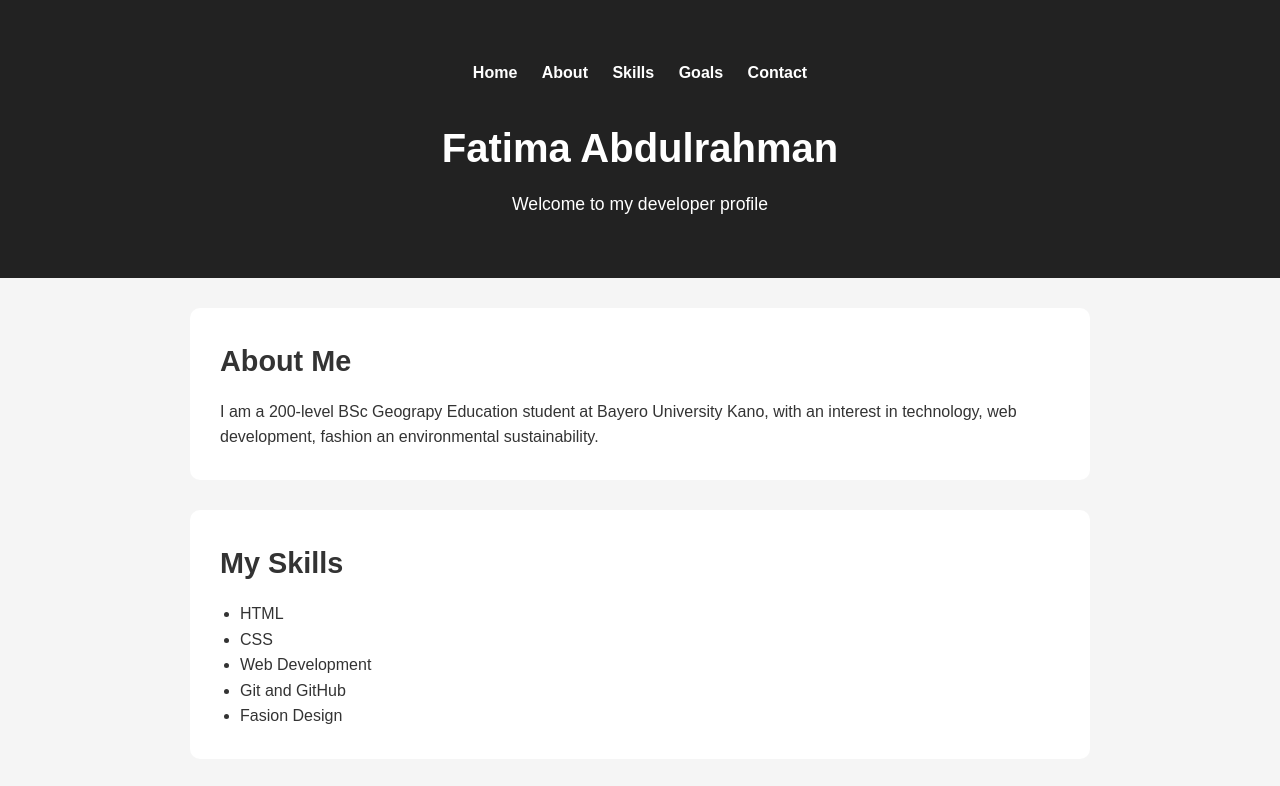
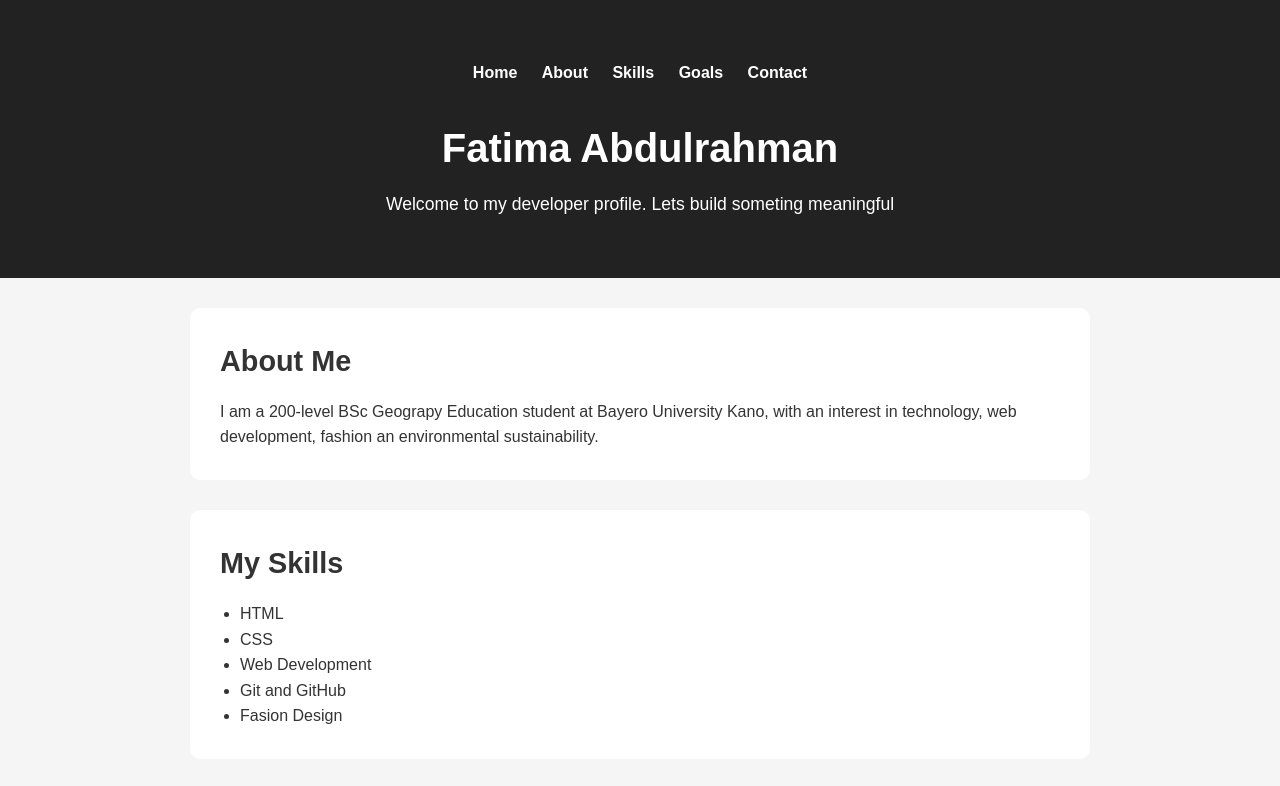
Before and after one commit to Zouhra06/Averon--Academy, a plain HTML site: page week-02/index.html in a window 1280 px wide. Shown: the top 786 px of the page. Drawn offline with Linux system fonts and the light colour scheme.

Commit message:
Add portfolio content

```diff
--- a/week-02/index.html
+++ b/week-02/index.html
@@ -15,7 +15,7 @@
 <a href="#contact">Contact</a>
 </nav>
 <h1>Fatima Abdulrahman</h1>
-<p>Welcome to my developer profile</p>
+<p>Welcome to my developer profile. Lets build someting meaningful</p>
 </header>
 <section id="about">
 <h2>About Me</h2>
```
